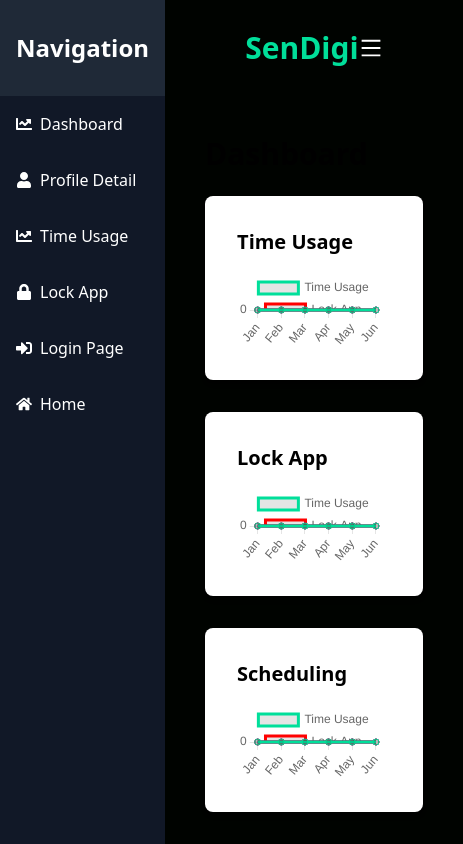
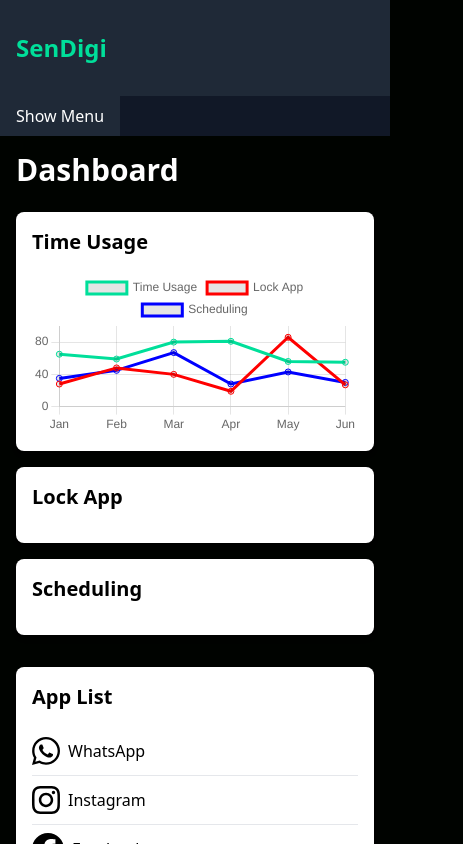
Before and after one commit to Hilll19/SenDigi-Project, a React (Create React App) app: page /Dashboard in a window 390 px wide. Shown: the top 844 px of the page, 463 px wide, since content can reach past the window. Built offline with nearby package versions, Linux system fonts and the light colour scheme; no server answers.

Commit message:
Changing Dashboard display component and page

```diff
--- a/src/components/SideBar.jsx
+++ b/src/components/SideBar.jsx
@@ -1,15 +1,20 @@
-// Sidebar.jsx
-import React from 'react';
+import React, { useState } from 'react';
 import { Link } from 'react-router-dom';
 import { FaChartLine, FaUser, FaLock, FaSignInAlt, FaHome } from 'react-icons/fa';
 
-const Sidebar = () => {
+const SideBar = () => {
+    const [showMenu, setShowMenu] = useState(false);
+
+    const handleMenuToggle = () => {
+        setShowMenu(!showMenu);
+    };
+
     return (
-        <div className="bg-gray-900 h-screen w-64 flex flex-col">
-            <div className="py-8 px-4 bg-gray-800">
-                <h2 className="text-white text-2xl font-bold">Navigation</h2>
+        <div className="bg-gray-900 md:h-screen w-90 flex flex-col">
+            <div className="py-8 px-4 bg-gray-800 ">
+                <h2 className="text-[#00df9a] text-2xl font-bold">SenDigi</h2>
             </div>
-            <ul className="flex-1">
+            <ul className={`${showMenu ? 'block' : 'hidden'} md:flex-1 md:block`}>
                 <SidebarItem icon={<FaChartLine />} text="Dashboard" to="/dashboard" />
                 <SidebarItem icon={<FaUser />} text="Profile Detail" to="/profile-detail" />
                 <SidebarItem icon={<FaChartLine />} text="Time Usage" to="/time-usage" />
@@ -17,6 +22,11 @@ const Sidebar = () => {
                 <SidebarItem icon={<FaSignInAlt />} text="Login Page" to="/login-page" />
                 <SidebarItem icon={<FaHome />} text="Home" to="/" />
             </ul>
+            <div className="md:hidden">
+                <button onClick={handleMenuToggle} className="text-white flex items-center px-4 py-2 mt-auto bg-gray-800 hover:bg-gray-700 focus:outline-none">
+                    {showMenu ? 'Hide Menu' : 'Show Menu'}
+                </button>
+            </div>
         </div>
     );
 };
@@ -32,4 +42,4 @@ const SidebarItem = ({ icon, text, to }) => {
     );
 };
 
-export default Sidebar;
+export default SideBar;
--- a/src/page/Dashboard/Dashboard.js
+++ b/src/page/Dashboard/Dashboard.js
@@ -1,14 +1,11 @@
 import React, { useState } from 'react';
 import { Line } from 'react-chartjs-2';
-import Navbar from '../../components/Navbar';
+// import Navbar from '../../components/Navbar';
 import Sidebar from '../../components/SideBar';
 import { FontAwesomeIcon } from '@fortawesome/react-fontawesome';
-import { faWhatsapp, faInstagram, faFacebook } from '@fortawesome/free-brands-svg-icons';
-import { faTiktok, faTwitter, faLinkedin, faSnapchat, faPinterest, faReddit, faTumblr } from '@fortawesome/free-brands-svg-icons'; // Import ikon yang diperlukan
- // Import faWhatsapp icon
+import { faWhatsapp, faInstagram, faFacebook, faTiktok, faTwitter, faLinkedin, faSnapchat, faPinterest, faReddit, faTumblr } from '@fortawesome/free-brands-svg-icons';
 
 const Dashboard = () => {
-    // Dummy data for charts
     const chartData = {
         labels: ['Jan', 'Feb', 'Mar', 'Apr', 'May', 'Jun'],
         datasets: [
@@ -33,7 +30,6 @@ const Dashboard = () => {
         ],
     };
 
-    // Dummy data for app list with lock/unlock status
     const [appList, setAppList] = useState([
         { name: 'WhatsApp', locked: true },
         { name: 'Instagram', locked: false },
@@ -47,7 +43,6 @@ const Dashboard = () => {
         { name: 'Tumblr', locked: false },
     ]);
 
-    // Function to toggle lock/unlock status of an app
     const toggleLockStatus = (index) => {
         const updatedAppList = [...appList];
         updatedAppList[index].locked = !updatedAppList[index].locked;
@@ -55,49 +50,49 @@ const Dashboard = () => {
     };
 
     return (
-        <div className="flex">
+        <div className="flex flex-col h-screen">
+            {/* <Navbar /> */}
+            <div className="flex flex-col flex-1 md:flex-row">
                 <Sidebar />
-            <div className="flex flex-col w-full">
-                <Navbar />
-                <div className="flex-grow p-10">
-                    <h1 className="text-3xl font-bold mb-6">Dashboard</h1>
-                    <div className="grid grid-cols-3 gap-8">
-                        <div className="col-span-3 md:col-span-1 bg-white p-8 rounded-lg shadow-md">
+                <div className="flex-grow p-4 md:p-10">
+                    <h1 className="text-3xl font-bold mb-6 text-white">Dashboard</h1>
+                    <div className="grid grid-cols-1 md:grid-cols-3 gap-4">
+                        <div className="bg-white p-4 rounded-lg shadow-md">
                             <h2 className="text-xl font-bold mb-4">Time Usage</h2>
                             <Line data={chartData} />
                         </div>
-                        <div className="col-span-3 md:col-span-1 bg-white p-8 rounded-lg shadow-md">
+                        <div className="bg-white p-4 rounded-lg shadow-md">
                             <h2 className="text-xl font-bold mb-4">Lock App</h2>
-                            <Line data={chartData} />
+                            {/* <Line data={chartData} /> */}
                         </div>
-                        <div className="col-span-3 md:col-span-1 bg-white p-8 rounded-lg shadow-md">
+                        <div className="bg-white p-4 rounded-lg shadow-md">
                             <h2 className="text-xl font-bold mb-4">Scheduling</h2>
-                            <Line data={chartData} />
+                            {/* <Line data={chartData} /> */}
                         </div>
                     </div>
-                    <div className="mt-8 bg-white p-8 rounded-lg shadow-md overflow-y-auto max-h-96">
+                    <div className="mt-8 bg-white p-4 rounded-lg shadow-md overflow-y-auto max-h-96">
                         <h2 className="text-xl font-bold mb-4">App List</h2>
                         <ul>
                             {appList.map((app, index) => (
-                                <li key={index} className="flex items-center justify-between py-2">
+                                <li key={index} className="flex items-center justify-between py-2 border-b">
                                     <div className="flex items-center">
                                         {app.name === 'WhatsApp' && <FontAwesomeIcon size='2x' icon={faWhatsapp} className="mr-2" />}
                                         {app.name === 'Instagram' && <FontAwesomeIcon size='2x' icon={faInstagram} className="mr-2" />}
                                         {app.name === 'Facebook' && <FontAwesomeIcon size='2x' icon={faFacebook} className="mr-2" />}
-                                    {app.name === 'TikTok' && <FontAwesomeIcon size='2x' icon={faTiktok} className="mr-2" />} {/* Tambahkan ikon TikTok */}
-                                    {app.name === 'Twitter' && <FontAwesomeIcon size='2x' icon={faTwitter} className="mr-2" />} {/* Tambahkan ikon Twitter */}
-                                    {app.name === 'LinkedIn' && <FontAwesomeIcon size='2x' icon={faLinkedin} className="mr-2" />} {/* Tambahkan ikon LinkedIn */}
-                                    {app.name === 'Snapchat' && <FontAwesomeIcon size='2x' icon={faSnapchat} className="mr-2" />} {/* Tambahkan ikon Snapchat */}
-                                    {app.name === 'Pinterest' && <FontAwesomeIcon size='2x' icon={faPinterest} className="mr-2" />} {/* Tambahkan ikon Pinterest */}
-                                    {app.name === 'Reddit' && <FontAwesomeIcon size='2x' icon={faReddit} className="mr-2" />} {/* Tambahkan ikon Reddit */}
-                                    {app.name === 'Tumblr' && <FontAwesomeIcon size='2x' icon={faTumblr} className="mr-2" />} {/* Tambahkan ikon Tumblr */}
+                                        {app.name === 'TikTok' && <FontAwesomeIcon size='2x' icon={faTiktok} className="mr-2" />}
+                                        {app.name === 'Twitter' && <FontAwesomeIcon size='2x' icon={faTwitter} className="mr-2" />}
+                                        {app.name === 'LinkedIn' && <FontAwesomeIcon size='2x' icon={faLinkedin} className="mr-2" />}
+                                        {app.name === 'Snapchat' && <FontAwesomeIcon size='2x' icon={faSnapchat} className="mr-2" />}
+                                        {app.name === 'Pinterest' && <FontAwesomeIcon size='2x' icon={faPinterest} className="mr-2" />}
+                                        {app.name === 'Reddit' && <FontAwesomeIcon size='2x' icon={faReddit} className="mr-2" />}
+                                        {app.name === 'Tumblr' && <FontAwesomeIcon size='2x' icon={faTumblr} className="mr-2" />}
                                         <span>{app.name}</span>
                                     </div>
                                     <div
-                                    className="w-10 h-6 rounded-full bg-gray-200 flex items-center justify-center cursor-pointer relative"
+                                        className={`w-8 h-4 rounded-full bg-${app.locked ? 'red' : 'green'}-500 flex items-center justify-center cursor-pointer`}
                                         onClick={() => toggleLockStatus(index)}
                                     >
-                                    <div className={`w-5 h-6 rounded-full bg-${app.locked ? 'red' : 'green'}-500 absolute top-0 left-0 transition-transform duration-300 ease-in-out transform ${app.locked ? '' : 'translate-x-full'}`}></div>
+                                        <div className={`w-3 h-3 rounded-full bg-white transform transition-transform duration-300 ease-in-out ${app.locked ? '' : 'translate-x-full'}`}></div>
                                     </div>
                                 </li>
                             ))}
--- a/src/page/TimeUsage.js
+++ b/src/page/TimeUsage.js
@@ -2,7 +2,7 @@ import React, { useState, useEffect } from "react";
 import Navbar from "../components/Navbar";
 import { FaFacebookSquare, FaInstagram, FaTwitterSquare } from "react-icons/fa";
 import styled, { keyframes } from "styled-components"; // Tambahkan import ini
-import Chart from "chart.js/auto"; // Import Chart.js
+import Chart from "chart.js/auto";
 
 // Animasi fadeInUp
 const fadeInUpAnimation = keyframes`
```
Lines whose indentation alone changed are shown as unchanged.
